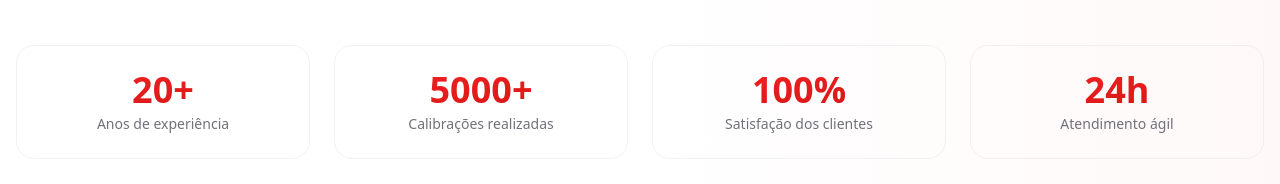
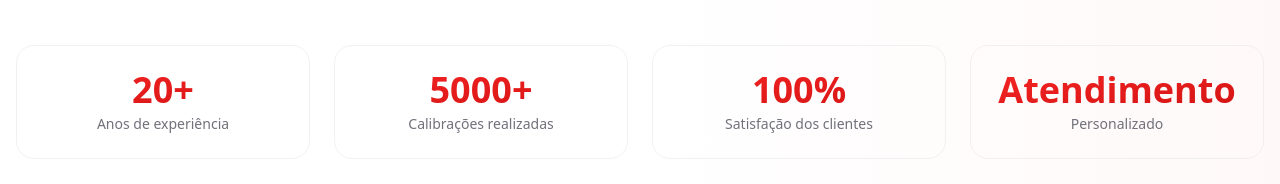
Before and after one commit to marcellino-dev/tecnoiso, a Next.js app: page / in a window 1280 px wide. Shown: the part 751-935 px from the top of the page. Built offline with nearby package versions, Linux system fonts and the light colour scheme; no server answers.

Commit message:
fix: atendimento

```diff
--- a/components/AboutSection.tsx
+++ b/components/AboutSection.tsx
@@ -14,7 +14,7 @@ const AboutSection = () => {
     { value: "20+", label: "Anos de experiência" },
     { value: "5000+", label: "Calibrações realizadas" },
     { value: "100%", label: "Satisfação dos clientes" },
-    { value: "24h", label: "Atendimento ágil" },
+    { value: "Atendimento ", label: "Personalizado" },
   ];
 
   return (
```
